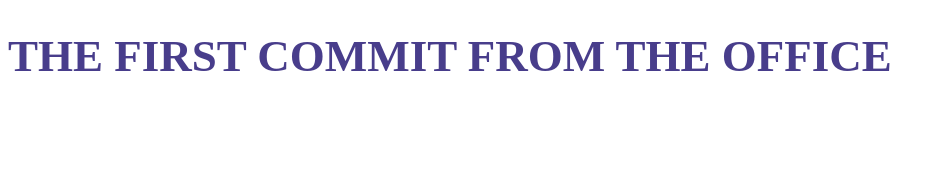
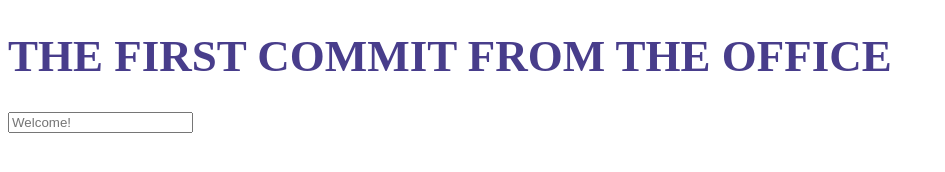
Before and after one commit to Komiljon01/office, a plain HTML site: page index.html in a window 1280 px wide. Shown: the whole page, without its empty margins (0-945 px from the left). Drawn offline with Linux system fonts and the light colour scheme.

Commit message:
add input

```diff
--- a/index.html
+++ b/index.html
@@ -9,5 +9,6 @@
 </head>
 <body>
     <h1>The first commit from the office</h1>
+    <input type="text" placeholder="Welcome!">
 </body>
 </html>
```
